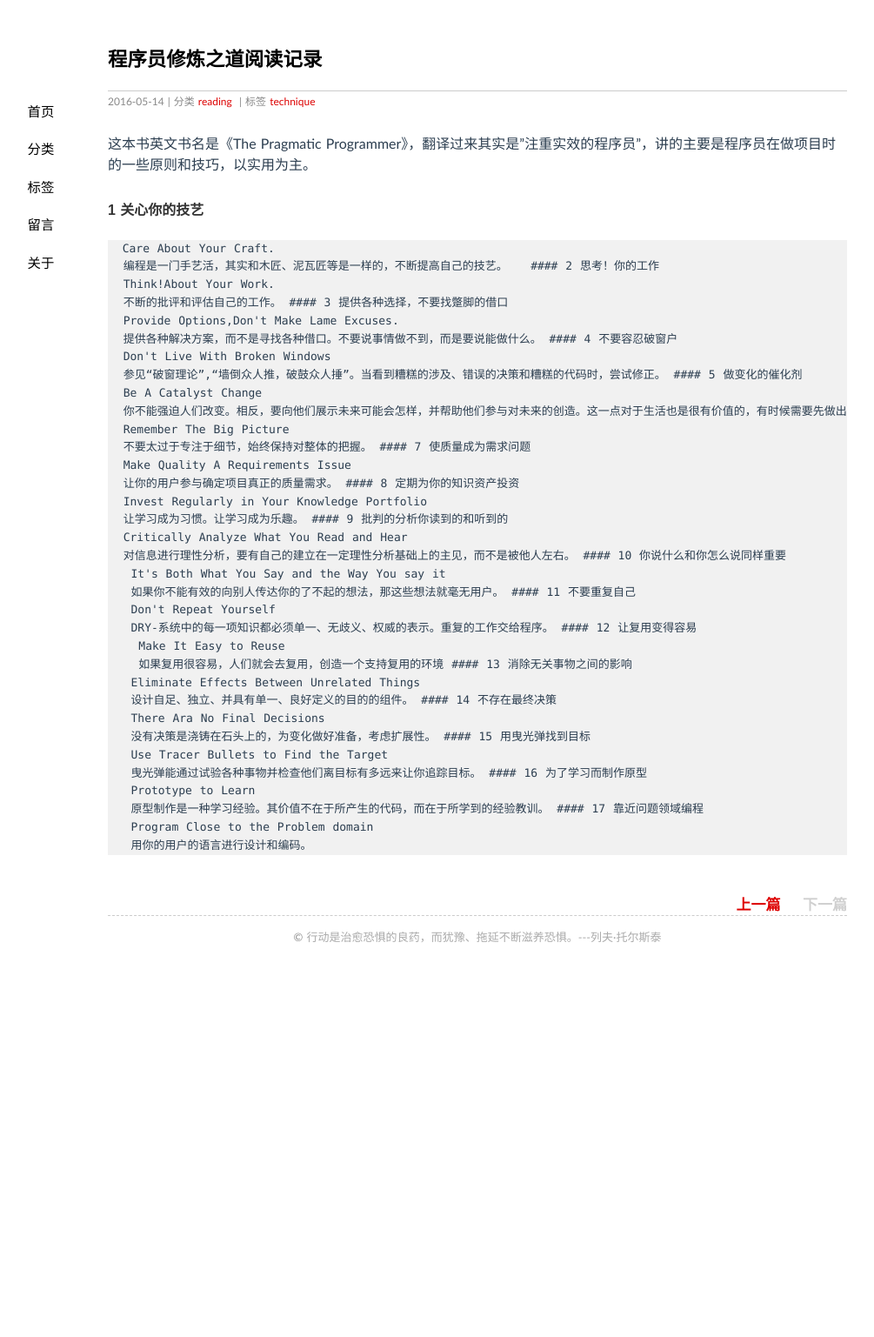
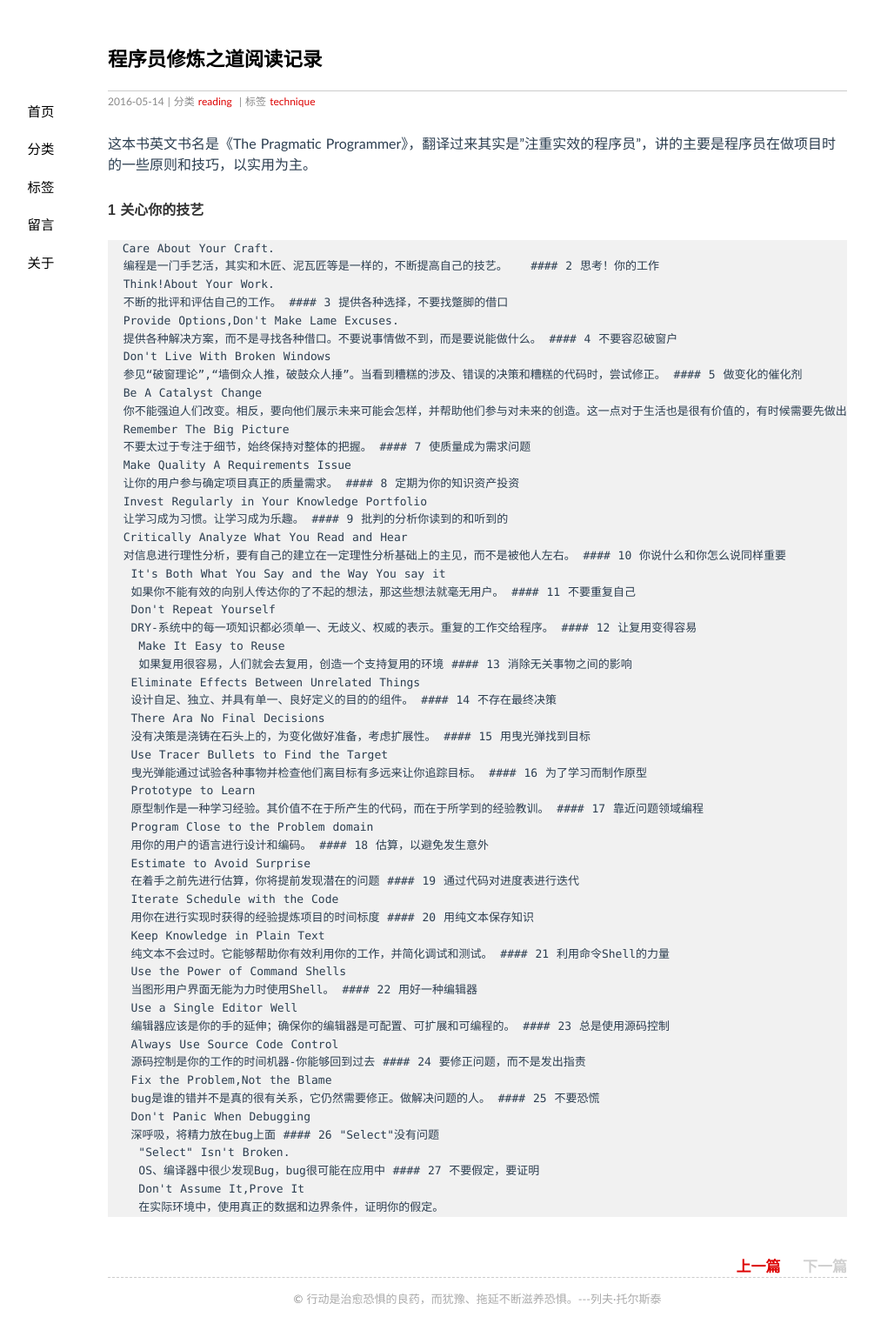
Before and after one commit to lvlvforever/lvlvforever.github.io, a Jekyll site: the page built from _posts/2016-05-14-程序员修炼之道阅读记录.md, in a window 1280 px wide. Shown: the whole page at 87% size, without its empty margins (91-1096 px from the left). Built offline with Jekyll 4.4.1, drawn with Linux system fonts in a browser that asks for light colours; Markdown is read by kramdown in place of the engine named in the settings; comment, search, counter and statistics services are not loaded; before the commit the page ends 1121 px from its top, so only the background shows below that.

Commit message:
add some contents

```diff
--- a/_posts/2016-05-14-程序员修炼之道阅读记录.md
+++ b/_posts/2016-05-14-程序员修炼之道阅读记录.md
@@ -57,3 +57,33 @@ tags: technique
 ####17 靠近问题领域编程
        Program Close to the Problem domain
        用你的用户的语言进行设计和编码。
+####18 估算，以避免发生意外
+       Estimate to Avoid Surprise
+       在着手之前先进行估算，你将提前发现潜在的问题
+####19 通过代码对进度表进行迭代
+       Iterate Schedule with the Code
+       用你在进行实现时获得的经验提炼项目的时间标度
+####20 用纯文本保存知识
+       Keep Knowledge in Plain Text
+       纯文本不会过时。它能够帮助你有效利用你的工作，并简化调试和测试。
+####21 利用命令Shell的力量
+       Use the Power of Command Shells
+       当图形用户界面无能为力时使用Shell。
+####22 用好一种编辑器
+       Use a Single Editor Well
+       编辑器应该是你的手的延伸；确保你的编辑器是可配置、可扩展和可编程的。
+####23 总是使用源码控制
+       Always Use Source Code Control
+       源码控制是你的工作的时间机器-你能够回到过去
+####24 要修正问题，而不是发出指责
+       Fix the Problem,Not the Blame
+       bug是谁的错并不是真的很有关系，它仍然需要修正。做解决问题的人。
+####25 不要恐慌
+       Don't Panic When Debugging
+       深呼吸，将精力放在bug上面
+####26 "Select"没有问题
+        "Select" Isn't Broken.
+        OS、编译器中很少发现Bug，bug很可能在应用中
+####27 不要假定，要证明
+        Don't Assume It,Prove It
+        在实际环境中，使用真正的数据和边界条件，证明你的假定。
```
